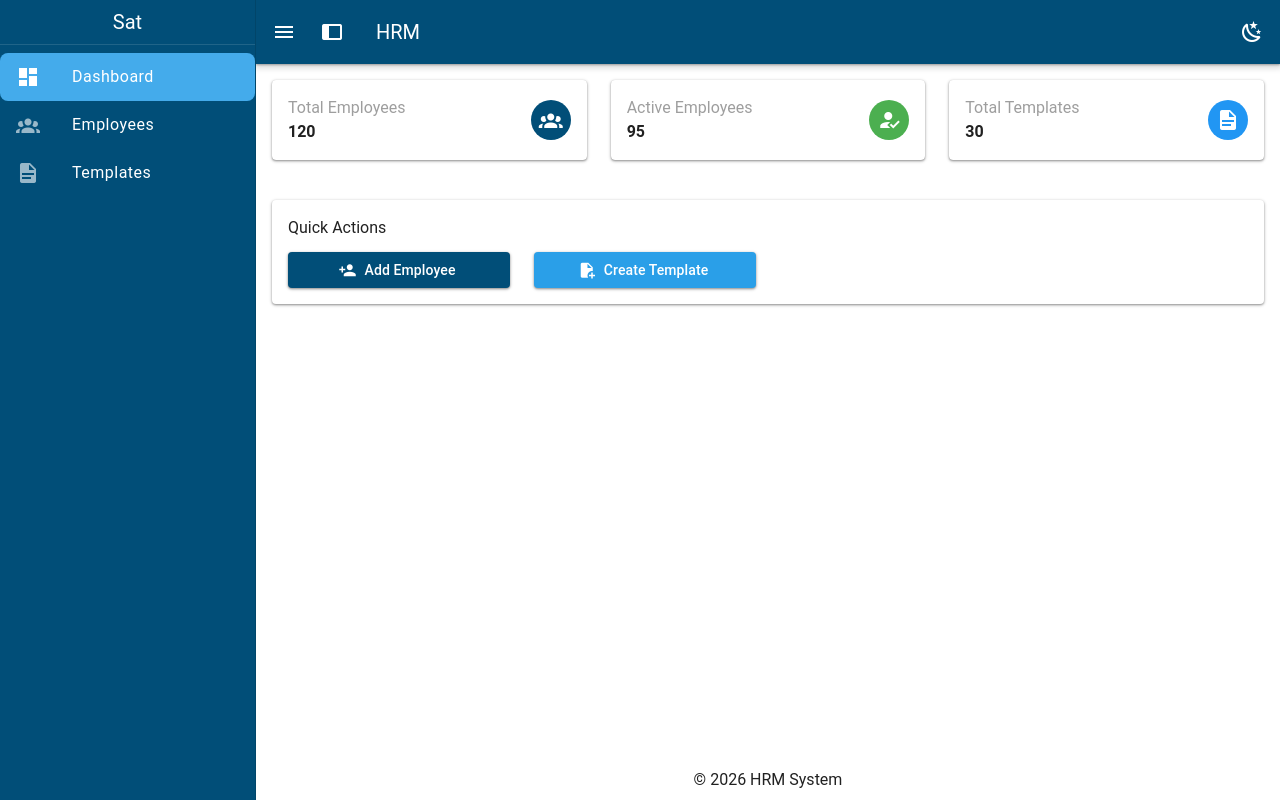
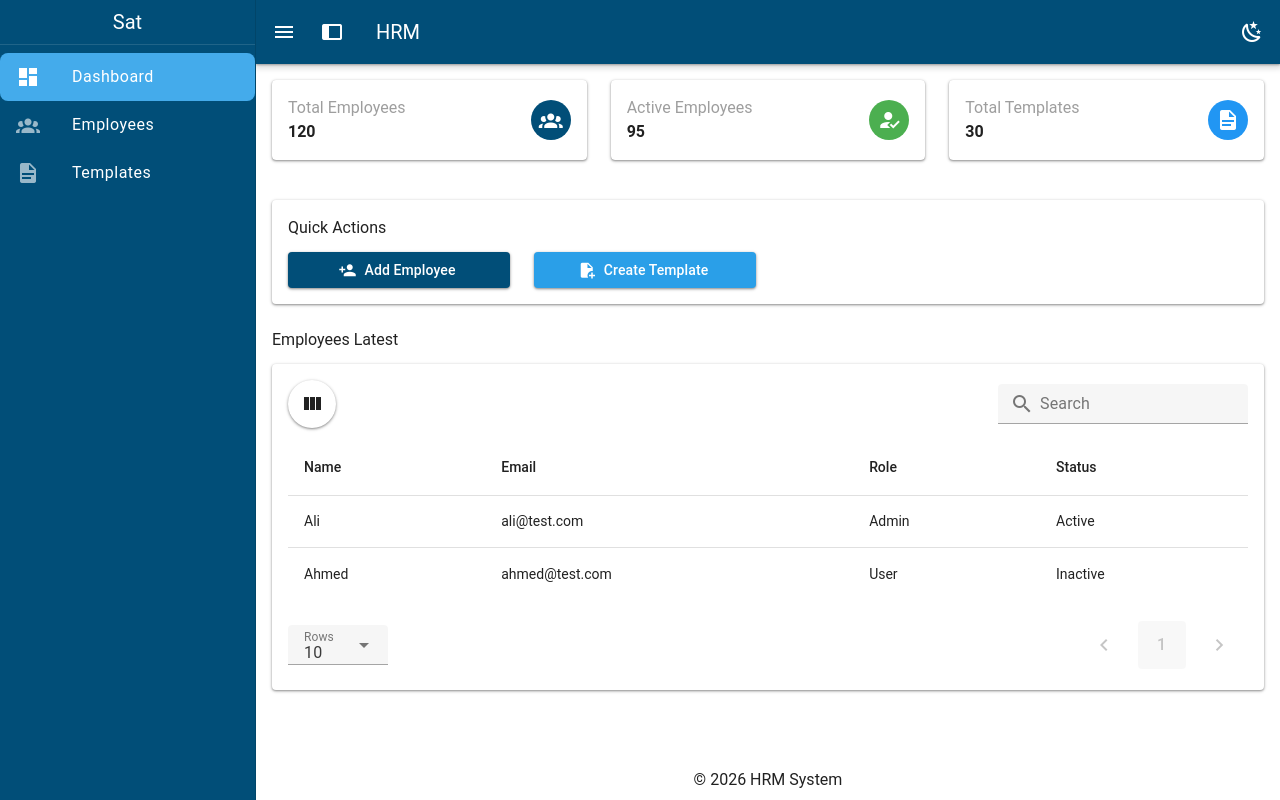
Before and after one commit to HassanRaza375/HRM, a Vue app: page / in a window 1280 px wide. Built offline with nearby package versions, Linux system fonts and the light colour scheme.

Commit message:
new changes

```diff
--- a/src/components/ui/DataTables.vue
+++ b/src/components/ui/DataTables.vue
@@ -1,5 +1,123 @@
 <template>
-    <div><table>abc</table></div>
+  <v-card class="pa-4">
+    <!-- Top Bar -->
+    <div class="d-flex justify-space-between align-center mb-3">
+      <!-- Column Toggle -->
+      <v-menu>
+        <template #activator="{ props }">
+          <v-btn v-bind="props" icon="mdi-view-column"></v-btn>
+        </template>
+
+        <v-list>
+          <v-list-item v-for="header in headers" :key="header.key">
+            <v-checkbox
+              v-model="visibleColumns"
+              :label="header.title"
+              :value="header.key"
+              hide-details
+            />
+          </v-list-item>
+        </v-list>
+      </v-menu>
+      <!-- Search -->
+      <v-text-field
+        v-model="search"
+        label="Search"
+        density="compact"
+        prepend-inner-icon="mdi-magnify"
+        hide-details
+        style="max-width: 250px"
+      />
+    </div>
+
+    <!-- Table -->
+    <v-table>
+      <thead>
+        <tr>
+          <th v-for="header in filteredHeaders" :key="header.key">
+            {{ header.title }}
+          </th>
+        </tr>
+      </thead>
+
+      <tbody>
+        <tr v-for="(item, index) in paginatedItems" :key="index">
+          <td v-for="header in filteredHeaders" :key="header.key">
+            {{ item[header.key] }}
+          </td>
+        </tr>
+      </tbody>
+    </v-table>
+
+    <!-- Pagination -->
+    <div class="d-flex justify-space-between align-center mt-4">
+      <!-- Rows per page -->
+      <v-select
+        v-model="itemsPerPage"
+        :items="[10, 20, 30]"
+        label="Rows"
+        density="compact"
+        hide-details
+        style="max-width: 100px"
+      />
+
+      <!-- Page Navigation -->
+      <v-pagination v-model="page" :length="totalPages" />
+    </div>
+  </v-card>
 </template>
-<script setup></script>
-<style scoped></style>
+
+<script setup>
+import { ref, computed, watch } from "vue";
+
+const props = defineProps({
+  headers: Array,
+  items: Array,
+});
+
+const search = ref("");
+const page = ref(1);
+const itemsPerPage = ref(10);
+
+// Column visibility
+const visibleColumns = ref(props.headers.map((h) => h.key));
+
+watch(
+  () => props.headers,
+  (newHeaders) => {
+    visibleColumns.value = newHeaders.map((h) => h.key);
+  },
+);
+
+// Filtered headers
+const filteredHeaders = computed(() => {
+  return props.headers.filter((h) => visibleColumns.value.includes(h.key));
+});
+
+// 🔍 Search filter
+const filteredItems = computed(() => {
+  if (!search.value) return props.items;
+
+  return props.items.filter((item) =>
+    Object.values(item).some((val) =>
+      String(val).toLowerCase().includes(search.value.toLowerCase()),
+    ),
+  );
+});
+
+// 📄 Pagination logic
+const totalPages = computed(() => {
+  return Math.ceil(filteredItems.value.length / itemsPerPage.value);
+});
+
+const paginatedItems = computed(() => {
+  const start = (page.value - 1) * itemsPerPage.value;
+  const end = start + itemsPerPage.value;
+  return filteredItems.value.slice(start, end);
+});
+
+// Reset page when search changes
+watch(search, () => {
+  page.value = 1;
+});
+</script>
--- a/src/pages/Dashboard.vue
+++ b/src/pages/Dashboard.vue
@@ -47,12 +47,17 @@
         </v-row>
       </v-card>
     </v-col>
+    <!-- table -->
+    <v-col cols="12">
+      <div class="text-h6 mb-3">Employees Latest</div>
+      <DataTables :headers="headers" :items="employees" />
+    </v-col>
   </v-row>
 </template>
 
 <script setup>
 import { useRouter } from "vue-router";
-
+import DataTables from "../components/ui/DataTables.vue";
 const router = useRouter();
 
 const goToAddEmployee = () => {
@@ -82,7 +87,18 @@ const stats = [
     color: "info",
   },
 ];
+
+const headers = [
+  { title: "Name", key: "name" },
+  { title: "Email", key: "email" },
+  { title: "Role", key: "role" },
+  { title: "Status", key: "status" },
+];
+
+const employees = [
+  { name: "Ali", email: "ali@test.com", role: "Admin", status: "Active" },
+  { name: "Ahmed", email: "ahmed@test.com", role: "User", status: "Inactive" },
+];
 </script>
 
-<style>
-</style>
+<style></style>
```
Also changed, not shown: 1 other file (tests, documents, lock files or other folders).
